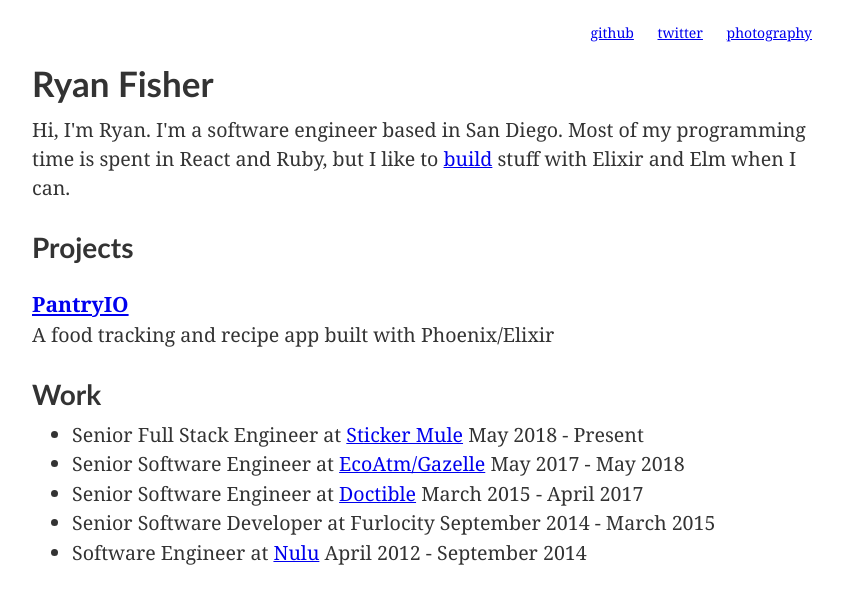
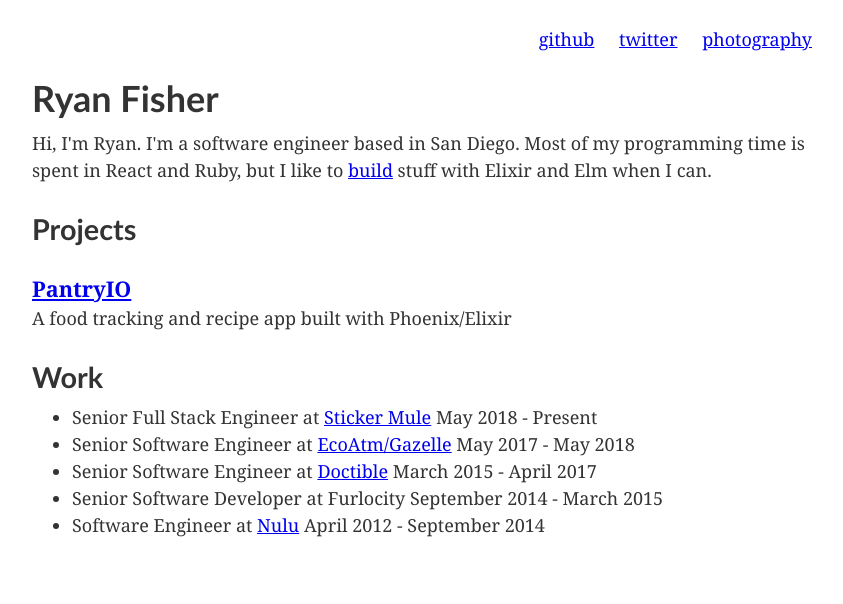
Before and after one commit to ryanfisher/ryanfisher.io, a Jekyll site: the page built from index.md, in a window 1280 px wide. Shown: the top 604 px of the page, without its empty margins (218-1061 px from the left). Built offline with Jekyll 4.4.1, drawn with Linux system fonts in a browser that asks for light colours.

Commit message:
Update font sizes so body base font is more useful

```diff
--- a/_includes/style.html
+++ b/_includes/style.html
@@ -1,7 +1,7 @@
 <style type="text/css">
   body {
     font-family: Cambria, "Hoefler Text", Utopia, "Liberation Serif", "Nimbus Roman No9 L Regular", Times, "Times New Roman", serif;
-    font-size: 14px;
+    font-size: 18px;
     line-height: 1.5;
     text-align: center;
     color: #333;
@@ -14,16 +14,16 @@
   }
 
   h1 {
-    font-size: 2.5em;
+    font-size: 2em;
     clear: right;
   }
 
   h2 {
-    font-size: 2em;
+    font-size: 1.6em;
   }
 
   h3 {
-    font-size: 1.5em;
+    font-size: 1.2em;
     margin-bottom: 0;
   }
 
@@ -38,12 +38,7 @@
 
   .introduction,
   section ul {
-    font-size: 1.4em;
     margin-top: 0;
-  }
-
-  p {
-    font-size: 1.4em;
   }
 
   nav {
```
